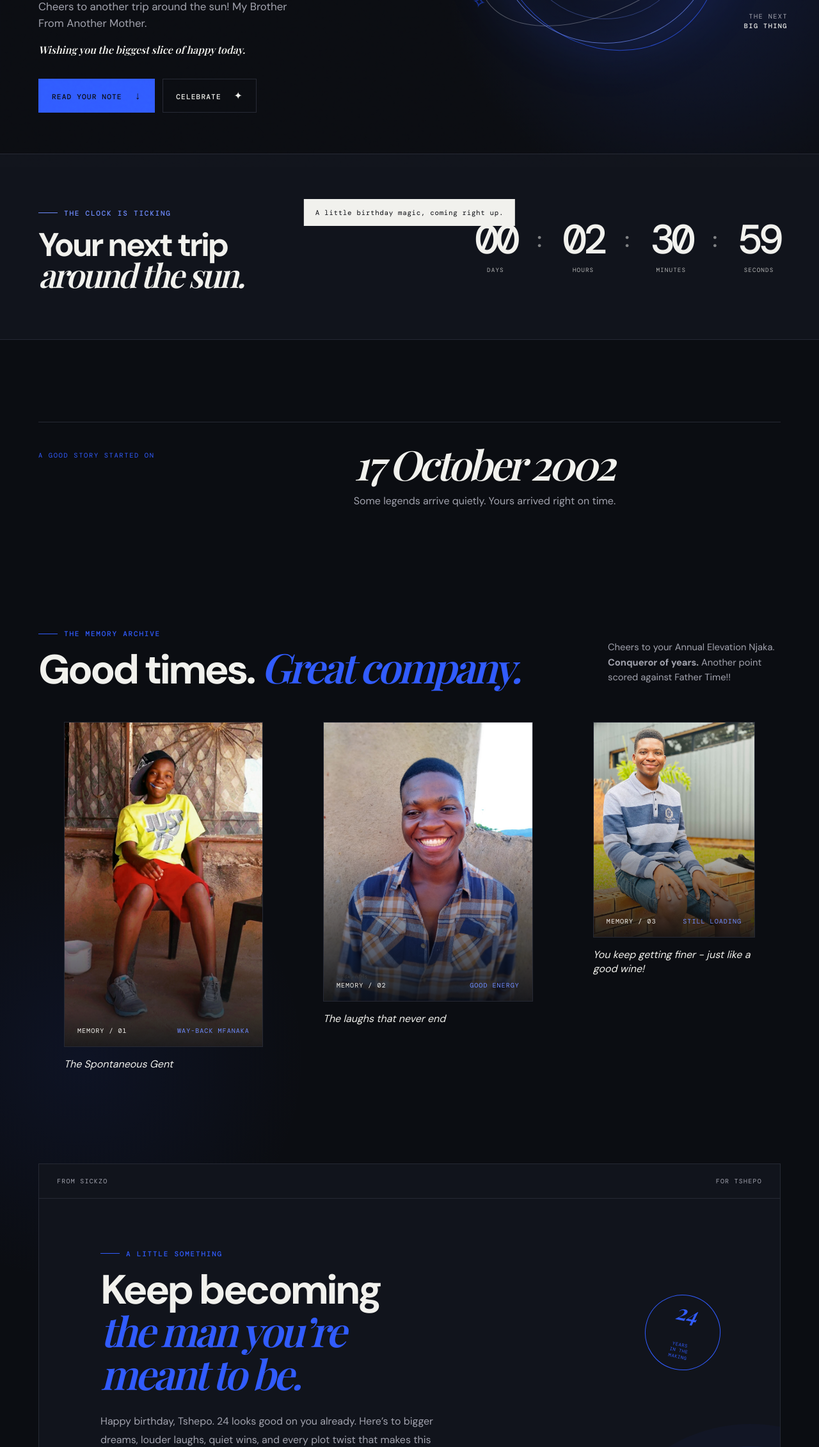
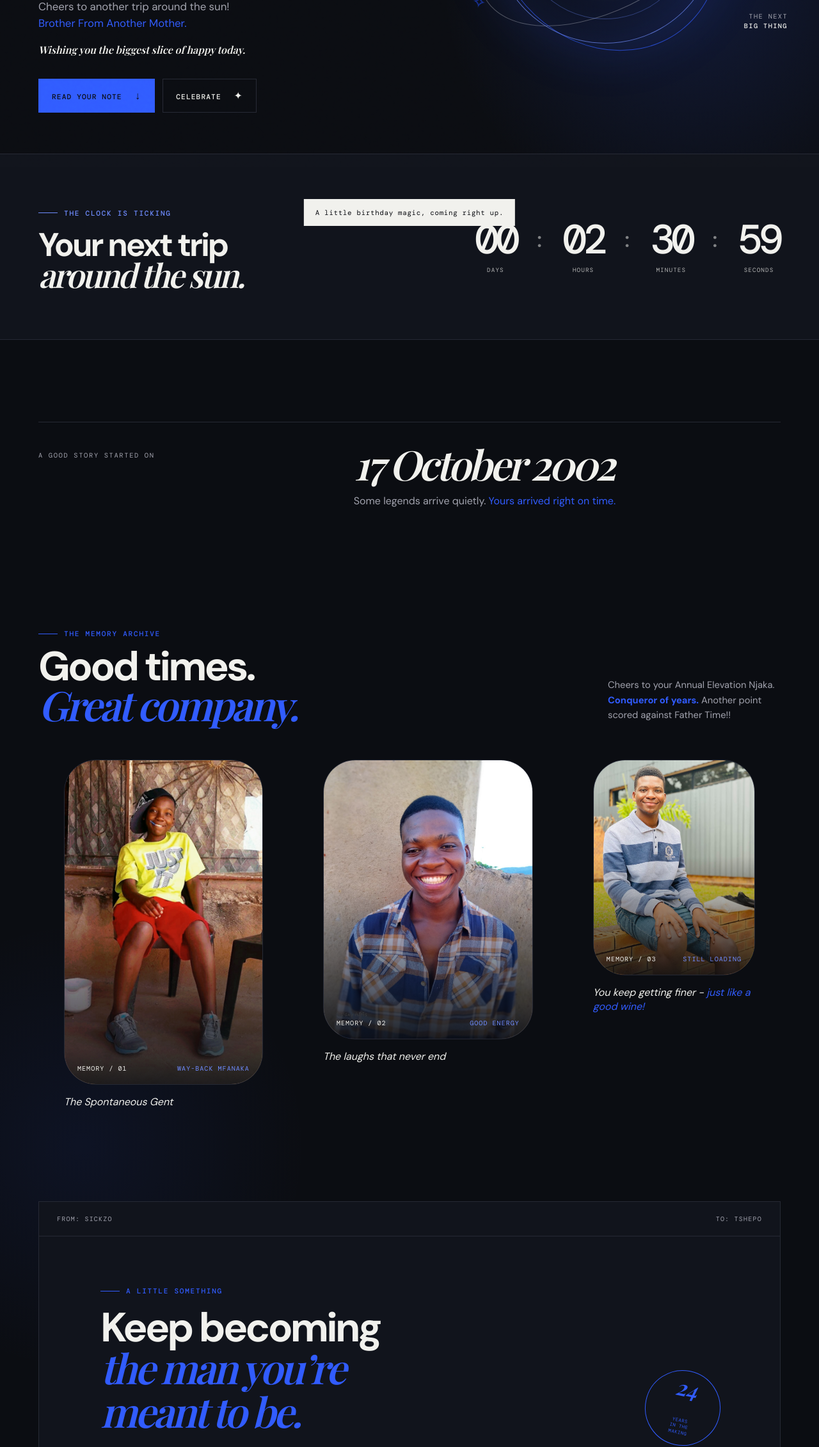
Before and after one commit to Alpheus-Lebepe/Chapter-24, a plain HTML site: page index.html in a window 1280 px wide. Shown: the part 539-2800 px from the top of the page at 64% size. Drawn offline with nearby package versions, Linux system fonts and the light colour scheme; a web font is replaced by a local one.

Commit message:
Personalize birthday tribute copy and styling
Update the birthday page with more personal message copy, refined labels and emphasis, and small visual adjustments to the signature, origin label, and memory card.

```diff
--- a/CSS/style.css
+++ b/CSS/style.css
@@ -118,7 +118,9 @@ body:before {
   letter-spacing: .16em;
   text-transform: uppercase;
 }
-
+.eyebrow1 {
+  color: var(--primary);
+}
 .eyebrow-line {
   display: inline-block;
   width: 30px;
@@ -443,9 +445,8 @@ em {
 }
 
 .signature {
-  margin-top: 2rem;
   color: var(--foreground);
-  font: italic 1.5rem 'Playfair Display', serif;
+  font: italic 1.8rem 'Playfair Display', serif;
 }
 
 .signature span {
@@ -687,6 +688,7 @@ em {
   position: relative;
   min-height: 390px;
   overflow: hidden;
+  border-radius: 50px;
   border: 1px solid var(--border);
   background: linear-gradient(145deg, #141d3b, #11141c);
 }
@@ -796,7 +798,7 @@ em {
 }
 
 .origin-label {
-  color: var(--primary);
+  color: var(--muted-foreground);
   font: .65rem 'DM Mono', monospace;
   letter-spacing: .16em;
 }
--- a/index.html
+++ b/index.html
@@ -29,9 +29,9 @@
     <nav class="nav container" aria-label="Main navigation">
       <a class="brand" href="#top" aria-label="Chapter 24 home">
         <span class="brand-mark">24</span>
-        <span>CHAPTER<span class="brand-accent">24</span></span>
+        <span>CHAPTER<span class="brand-accent"> 24</span></span>
       </a>
-      <a class="nav-link" href="#memories">Our memories <span aria-hidden="true">↗</span></a>
+      <a class="nav-link" href="#memories">Good memories <span aria-hidden="true">↗</span></a>
     </nav>
 
     <main id="top">
@@ -40,8 +40,8 @@
           <p class="eyebrow"><span class="eyebrow-line"></span> 17 · 10 · 2026</p>
           <h1><span class="hero-title-small">HAPPY BIRTHDAY, LEGEND</span><br /><em class="hero-star">✦</em><br /><span
               class="hero-age-copy">24 looks<br />good on you.</span></h1>
-          <p class="hero-intro">A new chapter. The same absolute legend.<br />Cheers to another trip around the sun! My
-            Brother From Another Mother.</p>
+          <p class="hero-intro">A new chapter. <span class="eyebrow1">The same absolute legend.</span><br />Cheers to another trip around the sun!<br />
+             <span class="eyebrow1">Brother From Another Mother.</span></p>
           <p class="hero-subintro">Wishing you the biggest slice of happy today.</p>
           <div class="hero-actions">
             <a class="button button-primary" href="#letter">Read your note <span>↓</span></a>
@@ -84,7 +84,7 @@
           <p class="origin-label">A GOOD STORY STARTED ON</p>
           <div>
             <h2>17 October 2002</h2>
-            <p class="origin-copy">Some legends arrive quietly. Yours arrived right on time.</p>
+            <p class="origin-copy">Some legends arrive quietly.<span class="eyebrow1"> Yours arrived right on time.</span></p>
           </div>
         </div>
       </section>
@@ -95,14 +95,14 @@
             <p class="eyebrow">
               <span class="eyebrow-line"></span> The memory archive
             </p>
-            <h2>Good times.
+            <h2>Good times.<br />
               <em>Great company.</em>
             </h2>
           </div>
 
           <p>
             Cheers to your Annual Elevation Njaka.
-            <strong>Conqueror of years.</strong>
+            <strong><span class="eyebrow1">Conqueror of years.</span></strong>
             Another point scored against Father Time!!
           </p>
         </div>
@@ -148,7 +148,7 @@
             </div>
 
             <figcaption class="photo-subtitle">
-              You keep getting finer - just like a good wine!
+              You keep getting finer -<span class="eyebrow1"> just like a good wine!</span>
             </figcaption>
           </figure>
 
@@ -158,13 +158,16 @@
 
       <section class="letter-section container" id="letter">
         <div class="letter-card">
-          <div class="letter-topline"><span>FROM SICKZO</span><span>FOR TSHEPO</span></div>
+          <div class="letter-topline"><span>FROM: SICKZO</span><span>TO: TSHEPO</span></div>
           <div class="letter-content">
             <p class="eyebrow"><span class="eyebrow-line"></span> A little something</p>
             <h2>Keep becoming<br /><em>the man you’re meant to be.</em></h2>
-            <p class="letter-copy">Happy birthday, Tshepo. 24 looks good on you already. Here’s to bigger dreams, louder
-              laughs, quiet wins, and every plot twist that makes this chapter yours. May this year meet you with
-              everything you’ve been working towards.</p>
+            <p class="letter-copy">Some people make life a little louder, a lot funnier, and infinitely better. You’re one of those people.<br /><br />
+              24 looks good on you already. Cheers to the person you are, the dreams you’re chasing, and all the good things you haven’t even met yet. I hope this
+              chapter brings you real happiness, unforgettable adventures, and plenty of reasons to be proud of yourself..... <br /><br />
+              Keep being you. The world’s better for it. Happy 24th birthday, bro.</p>
+
+            <span class="eyebrow1">Always in your corner,</span>
             <p class="signature">— Sickzo <span>♥</span></p>
           </div>
           <div class="letter-stamp" aria-hidden="true">24<br /><small>YEARS<br />IN THE<br />MAKING</small></div>
```
